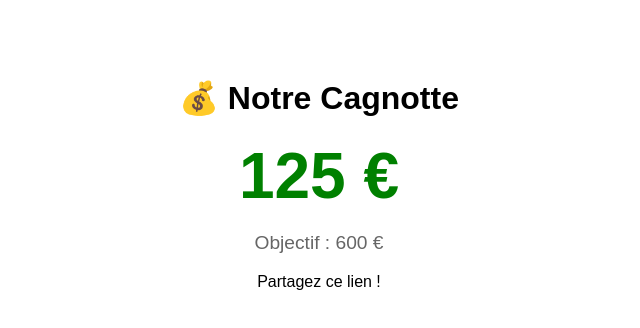
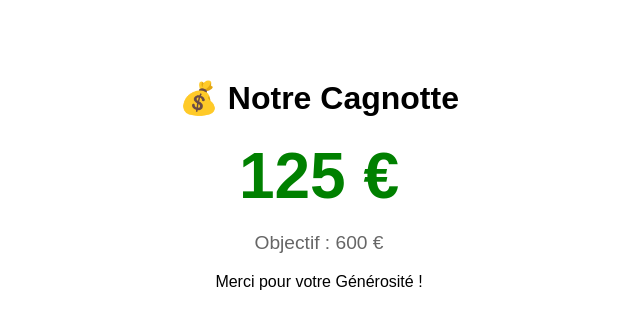
Before and after one commit to RicadatHugo/RicadatHugo.github.io, a plain HTML site: page index.html in a window 1280 px wide. Shown: the whole page, without its empty margins (321-961 px from the left). Drawn offline with Linux system fonts and the light colour scheme.

Commit message:
Update index.html

```diff
--- a/index.html
+++ b/index.html
@@ -8,6 +8,6 @@
     <h1>💰 Notre Cagnotte</h1>
     <div style="font-size:4em;color:green;font-weight:bold">125 €</div>
     <p style="font-size:1.2em;color:#666">Objectif : 600 €</p>
-    <p>Partagez ce lien !</p>
+    <p>Merci pour votre Générosité !</p>
 </body>
 </html>
```
